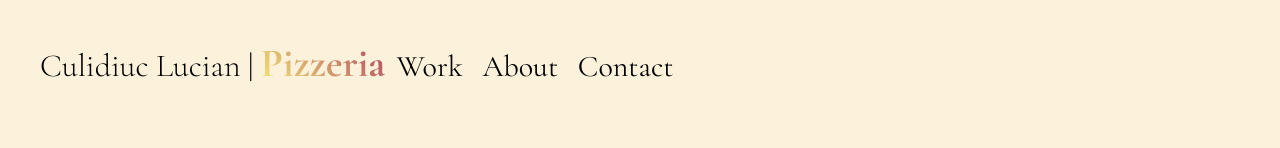
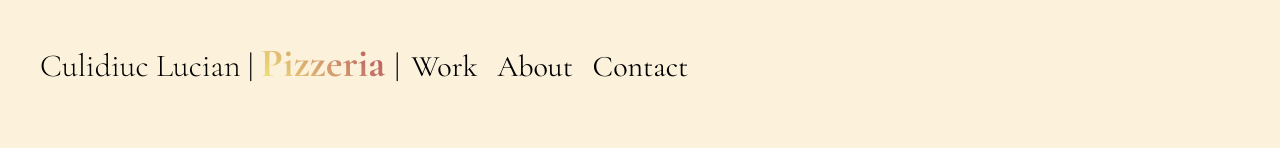
Before and after one commit to LucassPW/cataly2, a plain HTML site: page index.html in a window 1280 px wide. Shown: the top 148 px of the page. Drawn offline with nearby package versions, Linux system fonts and the light colour scheme; a web font is replaced by a local one.

Commit message:
Add files via upload

```diff
--- a/index.html
+++ b/index.html
@@ -13,7 +13,7 @@
 </head>
 <body>
     <header class="navbar">
-        <h1>Culidiuc Lucian | <span class="gradient h1">Pizzeria</span></h1>
+        <h1>Culidiuc Lucian | <span class="gradient h1">Pizzeria </span>|</h1>
         <nav class="links">
             <ul class="nav-menu">
                 <li class="nav-item"><a href="#grid" class="nav-link" active>Work</a></li>
```
